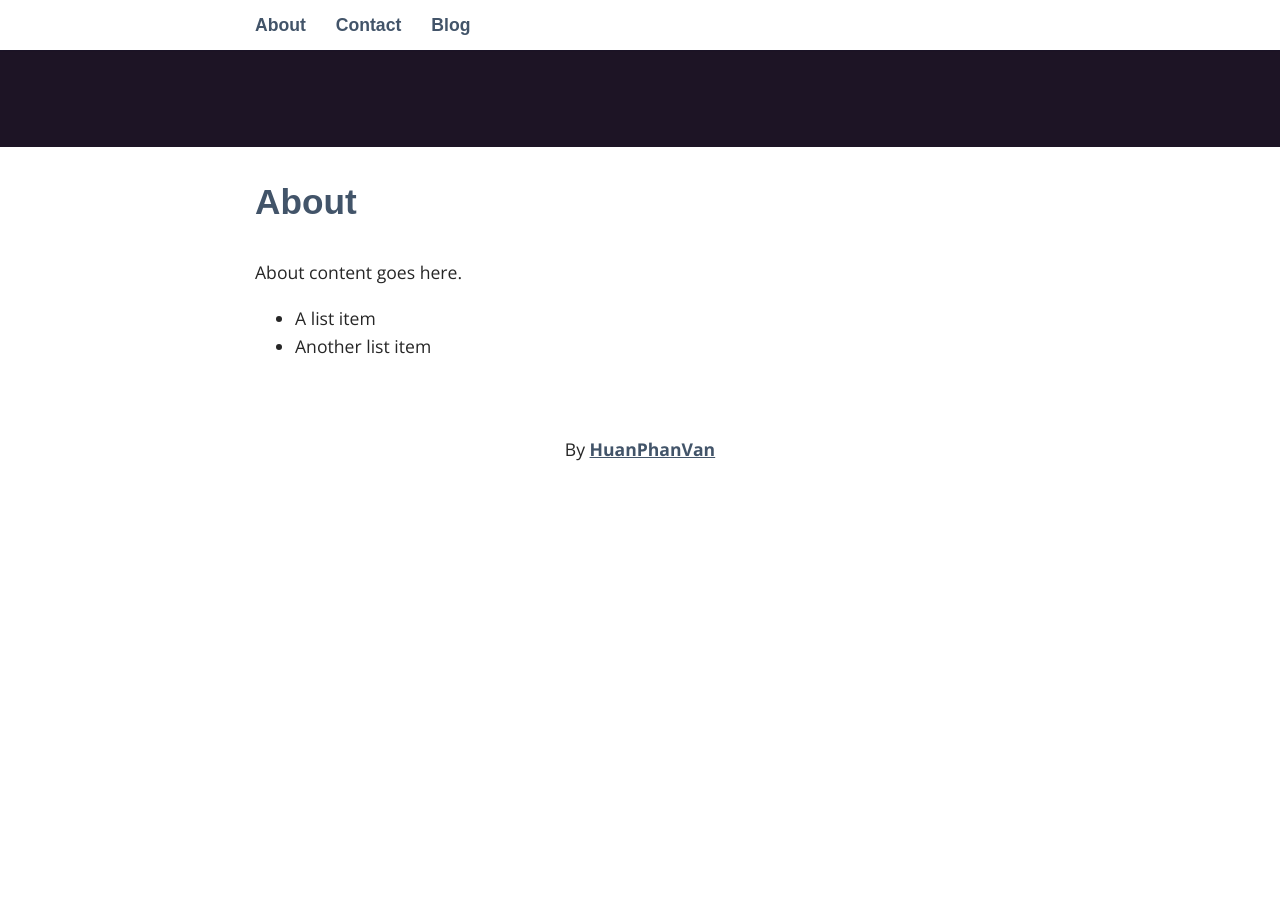
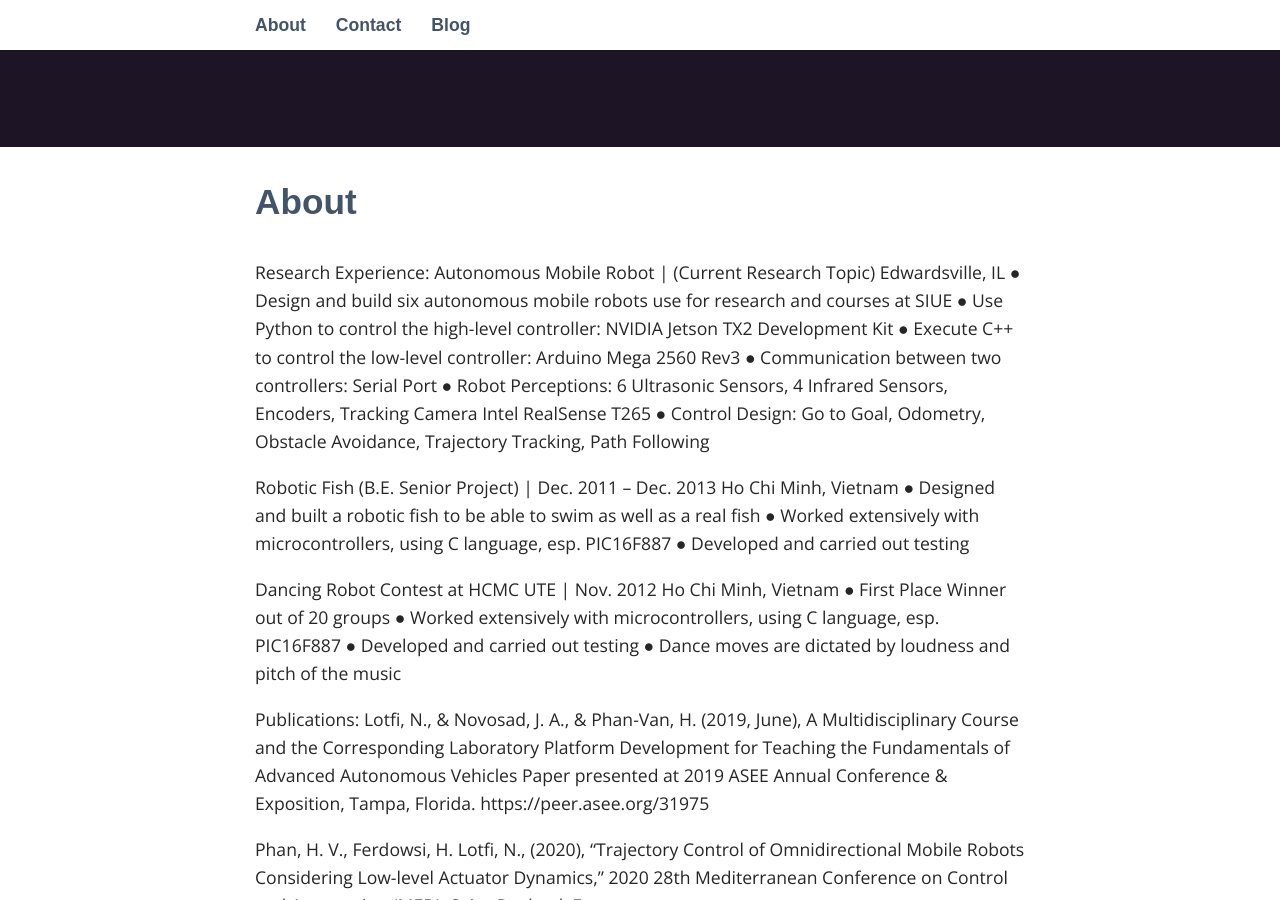
Before and after one commit to huantianh/huanpv, a Jekyll site: the page built from _pages/01_about.md, in a window 1280 px wide and 900 px high, scrolled down 353 px. Built offline with Jekyll 4.4.1, drawn with Linux system fonts in a browser that asks for light colours; some web fonts are replaced; before the commit the page ends 900 px from its top, so only the background shows below that; some of the changed text lies outside the part shown.

Commit message:
2nd Update

```diff
--- a/_pages/01_about.md
+++ b/_pages/01_about.md
@@ -4,7 +4,27 @@ title: About
 permalink: /about/
 ---
 
-About content goes here.
+Research Experience:
+Autonomous Mobile Robot | (Current Research Topic)		                          Edwardsville, IL
+●	Design and build six autonomous mobile robots use for research and courses at SIUE
+●	Use Python to control the high-level controller: NVIDIA Jetson TX2 Development Kit
+●	Execute C++ to control the low-level controller: Arduino Mega 2560 Rev3
+●	Communication between two controllers: Serial Port
+●	Robot Perceptions: 6 Ultrasonic Sensors, 4 Infrared Sensors, Encoders, Tracking Camera Intel RealSense T265
+●	Control Design: Go to Goal, Odometry, Obstacle Avoidance, Trajectory Tracking, Path Following
 
-* A list item
-* Another list item
+Robotic Fish (B.E. Senior Project) | Dec. 2011 – Dec. 2013		                 Ho Chi Minh, Vietnam
+●	Designed and built a robotic fish to be able to swim as well as a real fish
+●	Worked extensively with microcontrollers, using C language, esp. PIC16F887
+●	Developed and carried out testing
+
+Dancing Robot Contest at HCMC UTE | Nov. 2012		                                 Ho Chi Minh, Vietnam
+●	First Place Winner out of 20 groups
+●	Worked extensively with microcontrollers, using C language, esp. PIC16F887
+●	Developed and carried out testing
+●	Dance moves are dictated by loudness and pitch of the music
+
+Publications:
+Lotfi, N., & Novosad, J. A., & Phan-Van, H. (2019, June), A Multidisciplinary Course and the Corresponding Laboratory Platform Development for Teaching the Fundamentals of Advanced Autonomous Vehicles Paper presented at 2019 ASEE Annual Conference & Exposition, Tampa, Florida. https://peer.asee.org/31975
+
+Phan, H. V., Ferdowsi, H. Lotfi, N., (2020), “Trajectory Control of Omnidirectional Mobile Robots Considering Low-level Actuator Dynamics,” 2020 28th Mediterranean Conference on Control and Automation (MED), Saint-Raphael, France.
```
